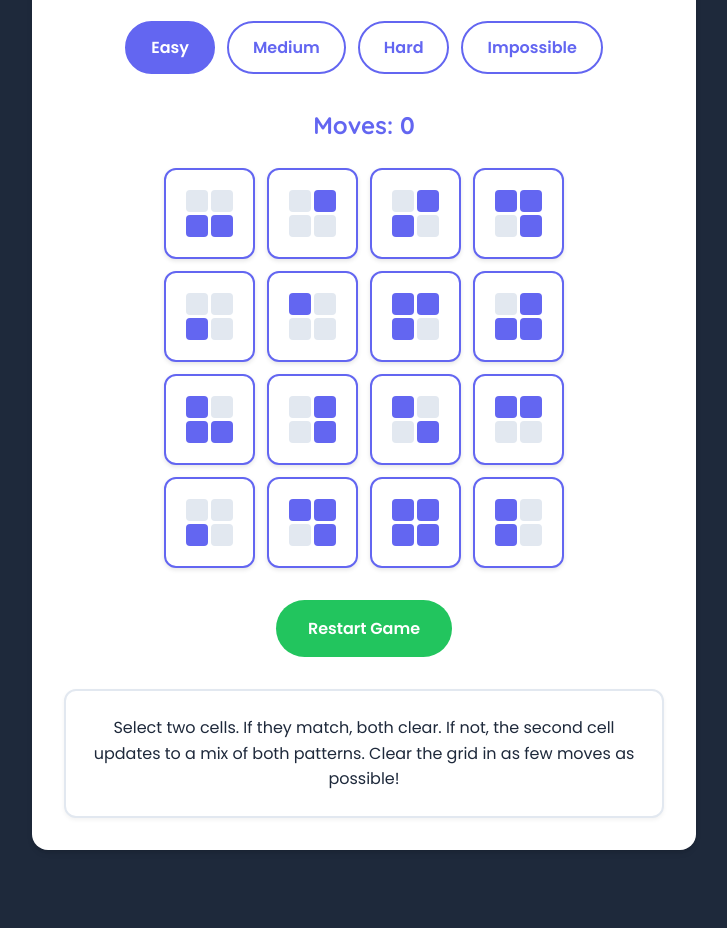
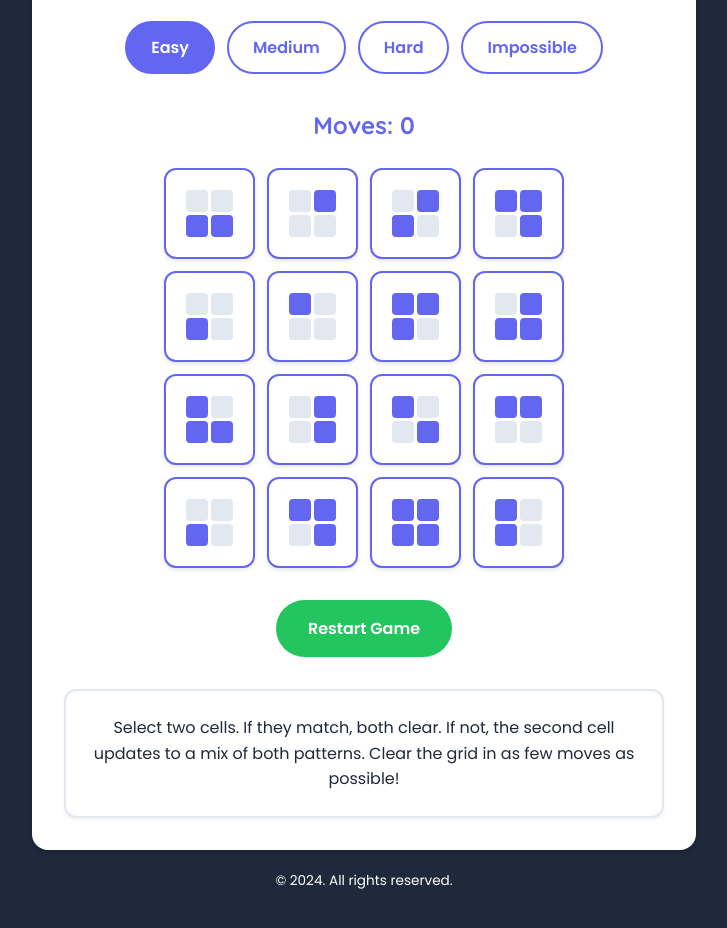
Before and after one commit to mrdanwa/Merge-Match, a plain HTML site: page index.html in a window 1280 px wide. Shown: the part 166-1094 px from the top of the page, without its empty margins (276-1003 px from the left). Before the commit the page ends 1056 px from the top, so only its background shows below. Drawn offline with Linux system fonts and the light colour scheme.

Commit message:
Added Copyright

```diff
--- a/index.html
+++ b/index.html
@@ -339,6 +339,17 @@
       </div>
     </div>
 
+    <footer
+      style="
+        margin-top: 20px;
+        text-align: center;
+        color: var(--surface-color);
+        font-size: 0.85rem;
+      "
+    >
+      &copy; 2024. All rights reserved.
+    </footer>
+
     <script>
       class GridGame {
         constructor() {
```
